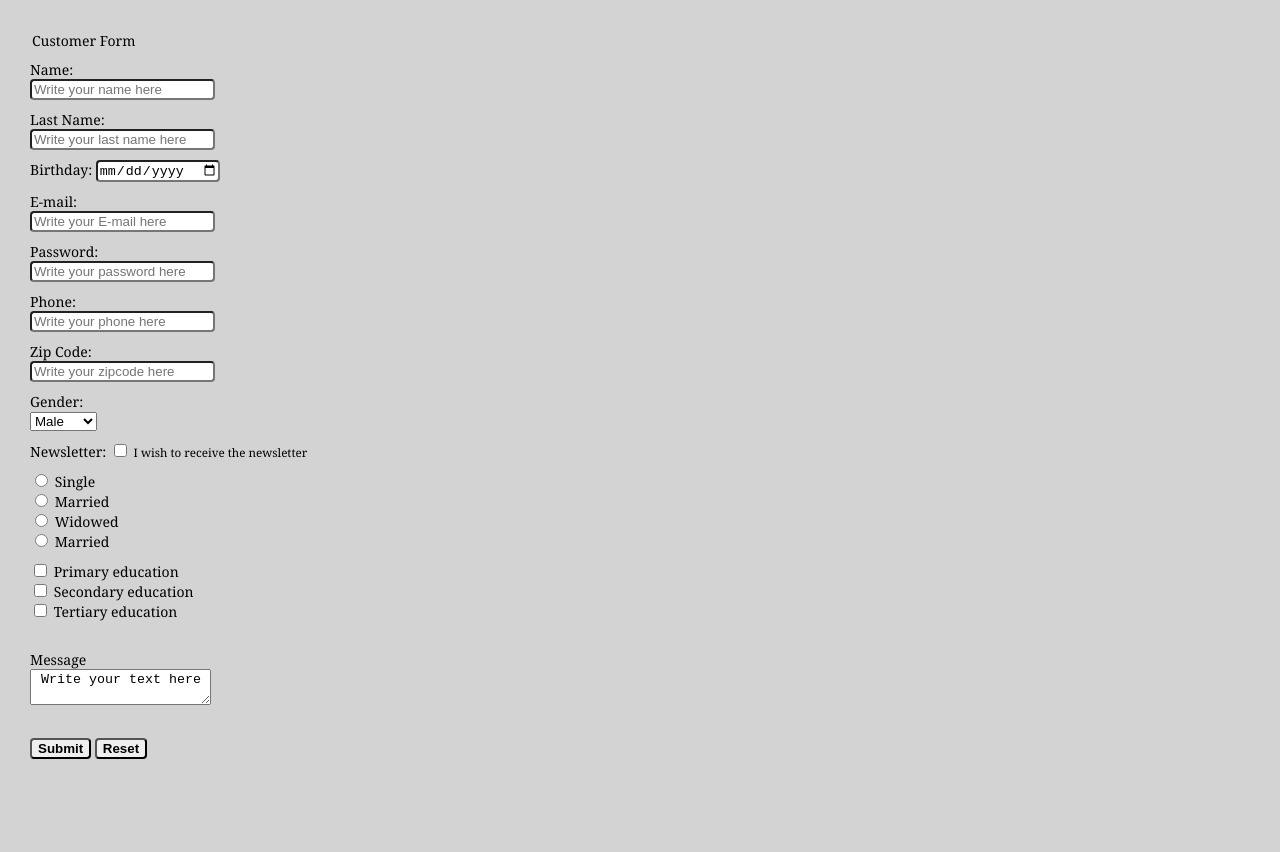
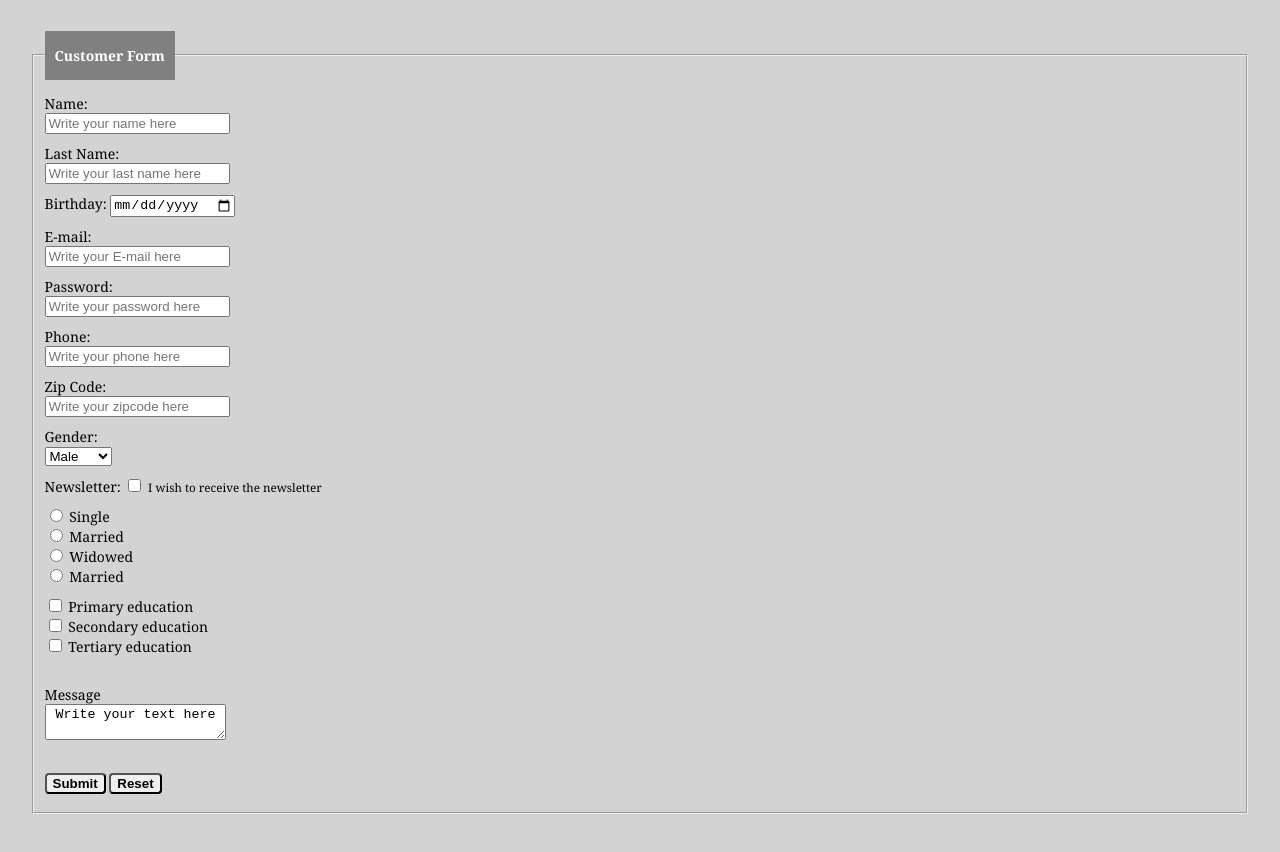
Before and after one commit to jororlando-81/form, a plain HTML site: page index.html in a window 1280 px wide. Shown: the part 60-912 px from the top of the page. Before the commit the page ends 879 px from the top, so only its background shows below. Drawn offline with Linux system fonts and the light colour scheme.

Commit message:
file form.css modified

```diff
--- a/form.css
+++ b/form.css
@@ -8,18 +8,20 @@ h1{
 
 }
 
+#legend {
+
+    background-color: gray;
+    color: white;
+    padding: 15px 10px;
+
+  }
+
 body{
     background: lightgray ;
     background-size: 100% ;
     margin: 0;
     height: 100%  ;
     font-size: 14px;
-}
-
-input{
-    box-sizing: border-box;
-    outline: none;
-    border-radius: 4px;
 }
 
 .input-group{
@@ -35,16 +37,6 @@ input{
     font-weight: 300;
 }
 
-.column {
-    display: flex;
-    justify-content: space-between;
-    align-items: center;
-
-}
-
-.column .input-group{
-    width: 50%;
-}
 
 .button{
 
@@ -60,7 +52,7 @@ input{
     background-color: grey ;
 }
 
-form {
+#form {
 
   padding-top: 15px;
   padding-right: 30px;
--- a/index.html
+++ b/index.html
@@ -20,8 +20,8 @@
 
 
     <form  action="" id="form" method="post" name="form" >
-
-        <legend>Customer Form</legend>
+      <fieldset>
+        <legend id="legend"> <b> Customer Form </b>  </legend>
 
             <div  class="input-group"  >
 
@@ -36,8 +36,6 @@
                 <input type="text"  id="lastname"  name ="lastname"  placeholder="Write your last name here"> <br>
 
             </div>
-
-        </div>
 
 
             <div class="input-group" >
@@ -55,13 +53,10 @@
 
             </div>
 
-        </div>
-
-
             <div  class="input-group" >
 
-            <label for="password"> Password: </label> <br>
-            <input type="password"  id="password"  name ="password" placeholder="Write your password here"> <br>
+                <label for="password"> Password: </label> <br>
+                <input type="password"  id="password"  name ="password" placeholder="Write your password here"> <br>
 
             </div>
 
@@ -139,7 +134,7 @@
             <button type="reset"  class="button" > Reset </button>
 
         </div>
-
+    </fieldset>
     </form>
 
 </body>
```
